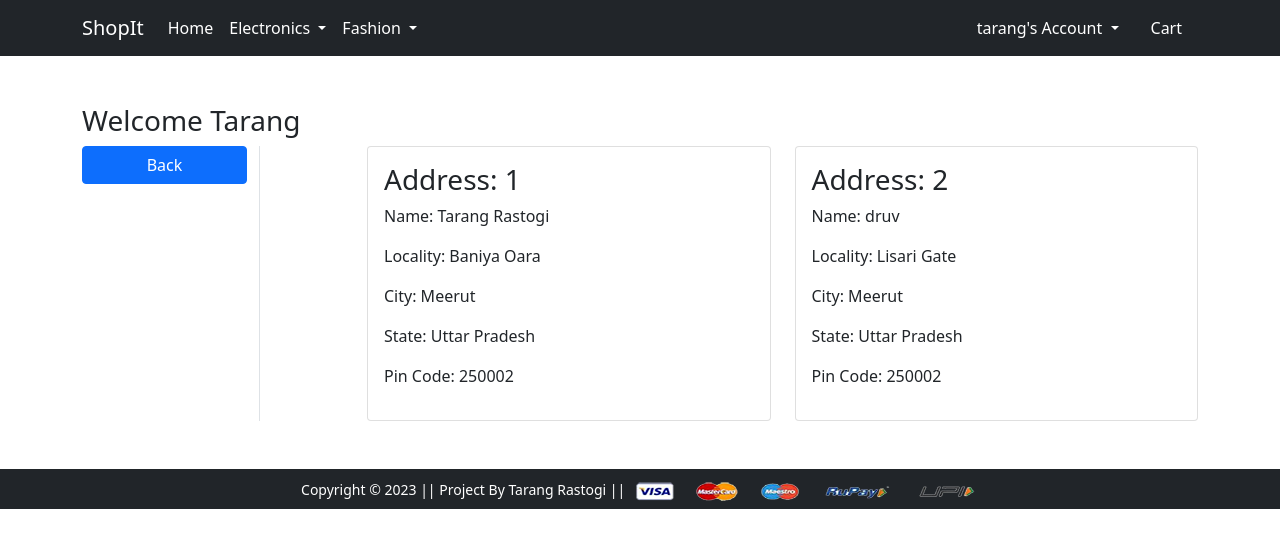
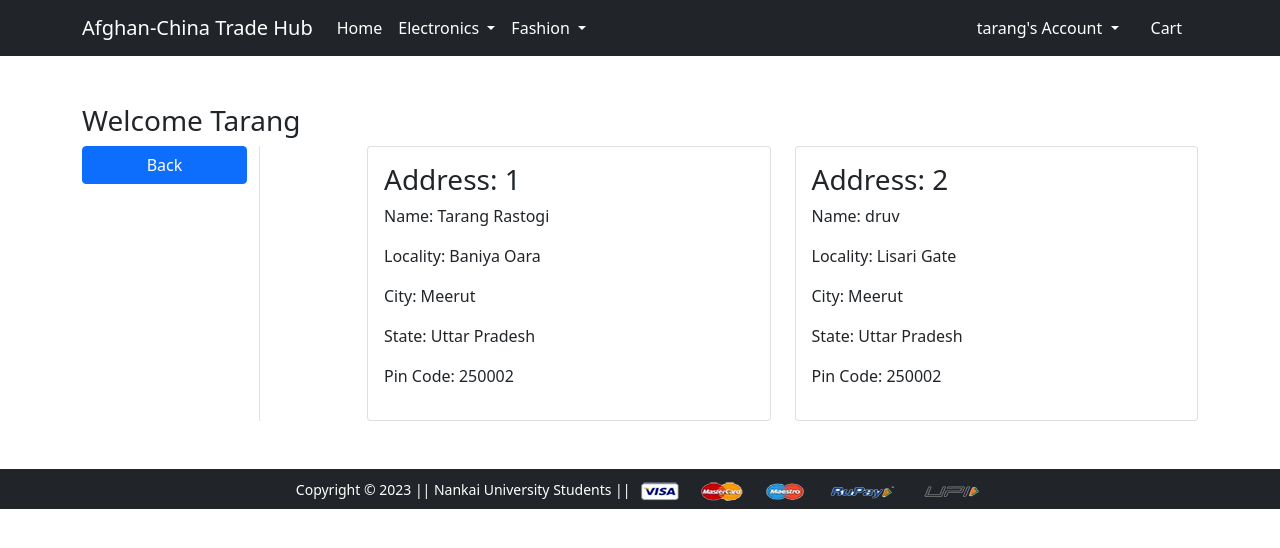
Before and after one commit to Hussain-Royesh/Ecommerce, a Django app: page /address/ in a window 1280 px wide. Shown: the top 548 px of the page. Run offline with Django 4.2, Linux system fonts and the light colour scheme; a user stored in the database is signed in; data comes from the database, SQL or seed files in the repository; both versions use the stored data as it was after the commit; some libraries are stand-ins or nearby versions.

Commit message:
our project name is choosed

```diff
--- a/shopit/app/templates/app/base.html
+++ b/shopit/app/templates/app/base.html
@@ -25,7 +25,7 @@
   <body class = "{% block body_class %}{% endblock %}" >
     <nav class="navbar navbar-expand-lg navbar-dark bg-dark">
      <div class="container">
-       <a class="navbar-brand" href="/">ShopIt</a>
+       <a class="navbar-brand" href="/">Afghan-China Trade Hub</a>
        <button class="navbar-toggler" type="button" data-bs-toggle="collapse" data-bs-target="#navbarSupportedContent" aria-controls="navbarSupportedContent" aria-expanded="false" aria-label="Toggle navigation">
          <span class="navbar-toggler-icon"></span>
        </button>
@@ -96,7 +96,7 @@
     <!-- Start Footer -->
     <footer class="container-fluid bg-dark text-center p-2 mt-5"  style =   "position: relative;
     bottom: 0; ">
-        <small class="text-white">Copyright &copy; 2023 || Project By Tarang Rastogi || </small>
+        <small class="text-white">Copyright &copy; 2023 || Nankai University Students || </small>
         <img src="{% static 'app/images/payment.png' %}" alt="" srcset="" class="img-fluid" height="2px">
     </footer> <!-- End Footer -->
 
```
Also changed, not shown: shopit/db.sqlite3.
